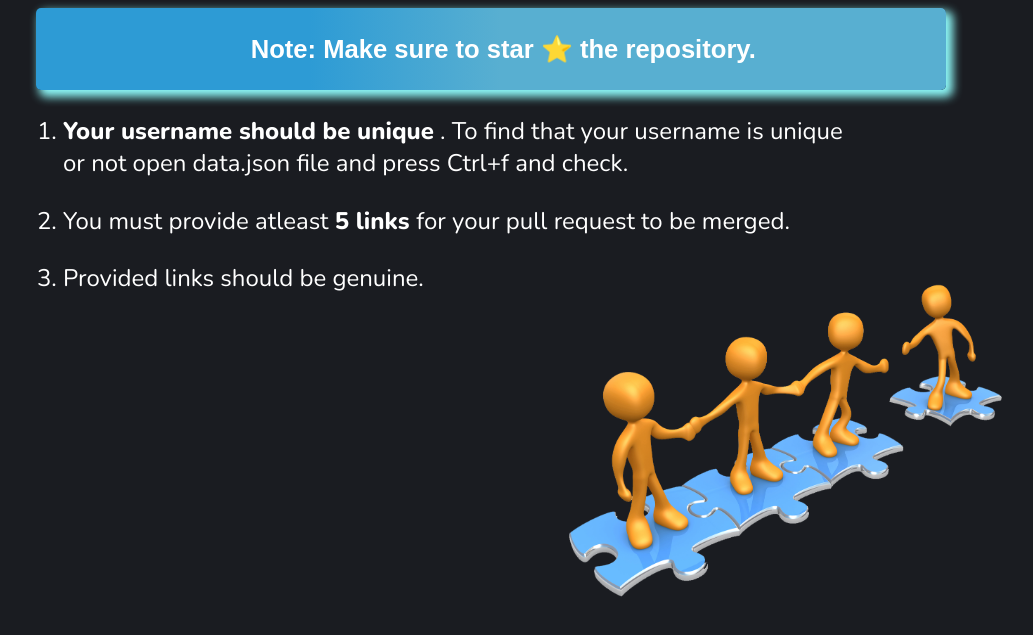
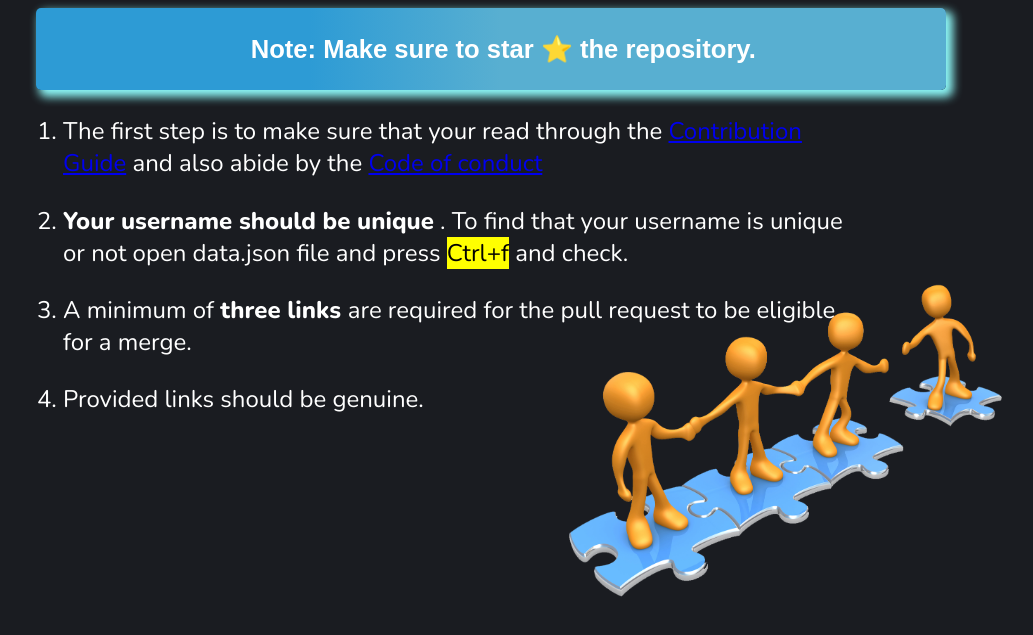
Before and after one commit to vijayyprajapati/Share-Your-Bookmarks, a plain HTML site: page contribution.html in a window 1280 px wide. Shown: the part 135-770 px from the top of the page, without its empty margins (162-1195 px from the left). Drawn offline with nearby package versions, Linux system fonts and the light colour scheme.

Commit message:
Updated the Repo README file

```diff
--- a/contribution.html
+++ b/contribution.html
@@ -45,12 +45,16 @@
             <div class="points">
         <ol>
 
+          <li>
+            <p>The first step is to make sure that your read through the <a href="./contribution.md">Contribution Guide</a> and also abide by the <a href="./Code-of-conduct.md"> Code of conduct</a> </p>
+        </li>
+
             <li>
-                <span style="font-weight:bold;">Your username should be unique</span> . To find that your username is unique or not open data.json file and press Ctrl+f and check.
+                <span style="font-weight:bold;">Your username should be unique</span> . To find that your username is unique or not open data.json file and press <mark>Ctrl+f</mark> and check.
             </li>
 
             <li>
-                You must provide atleast <span style="font-weight:bold;">5 links </span> for your pull request to be merged.
+                A minimum of <span style="font-weight:bold;"> three links </span> are required for the pull request to be eligible for a merge.
             </li>
             <li>
                 Provided links should be genuine.
```
Also changed, not shown: README.md.
